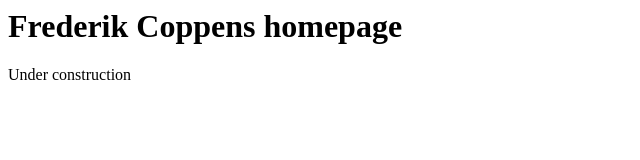
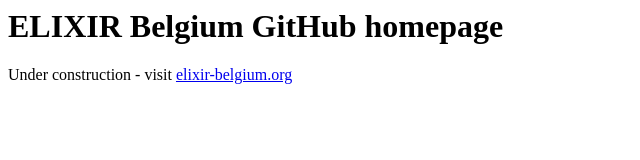
Before and after one commit to ELIXIR-Belgium/ELIXIR-Belgium.github.io, a plain HTML site: page index.html in a window 1280 px wide. Shown: the whole page, without its empty margins (0-640 px from the left). Drawn offline with Linux system fonts and the light colour scheme.

Commit message:
correction

```diff
--- a/index.html
+++ b/index.html
@@ -1,11 +1,13 @@
 <html>
 <head>
-<title>Frederik Coppens homepage </title>
+<title>ELIXIR Belgium GitHub homepage </title>
 </head>
 
 <body>
-<h1>Frederik Coppens homepage</h1>
-Under construction
+<h1>ELIXIR Belgium GitHub homepage</h1>
+<p>
+Under construction - visit <a href="https://www.elixir-belgium.org">elixir-belgium.org</a>
+</p>
 </body>
 
 </html>
```
